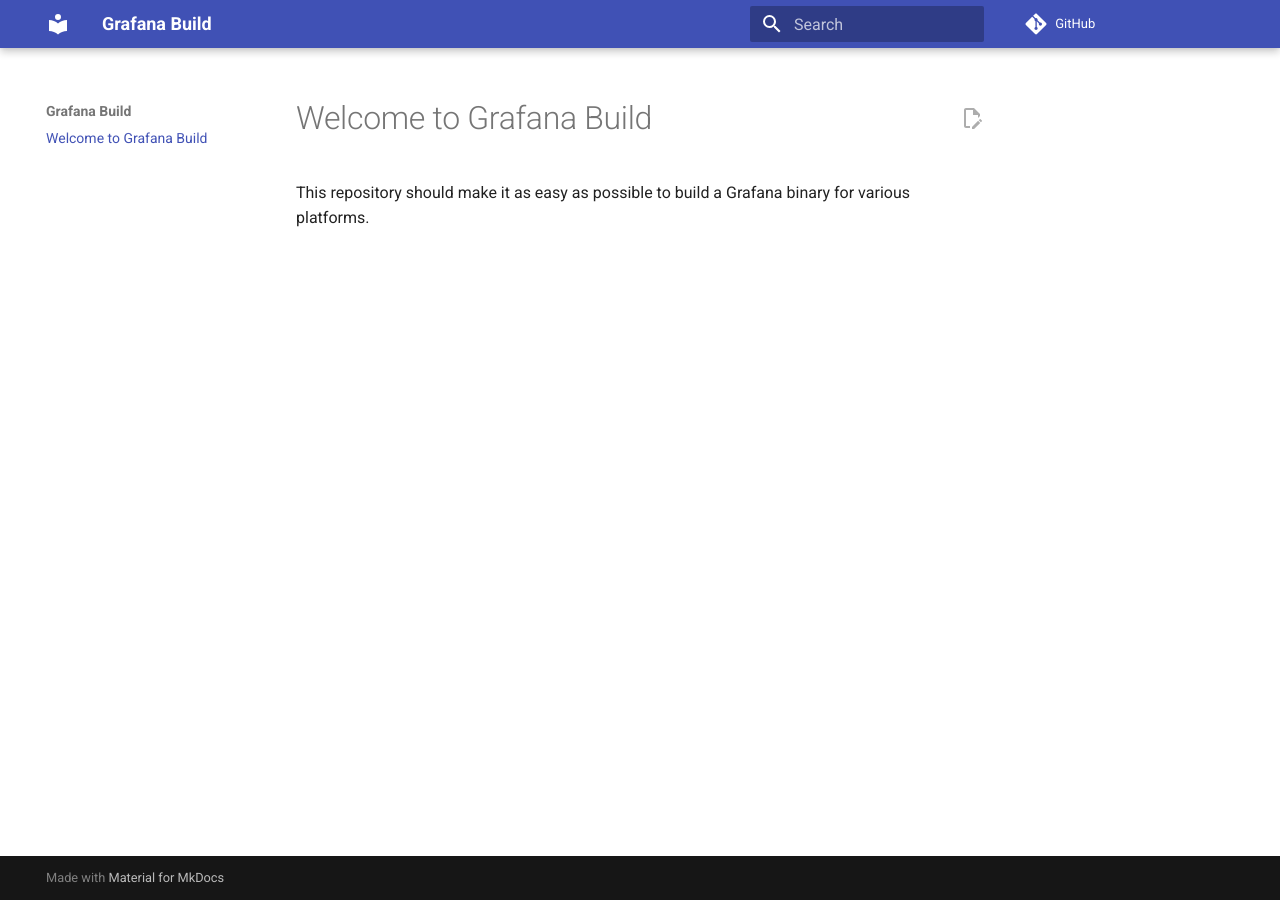
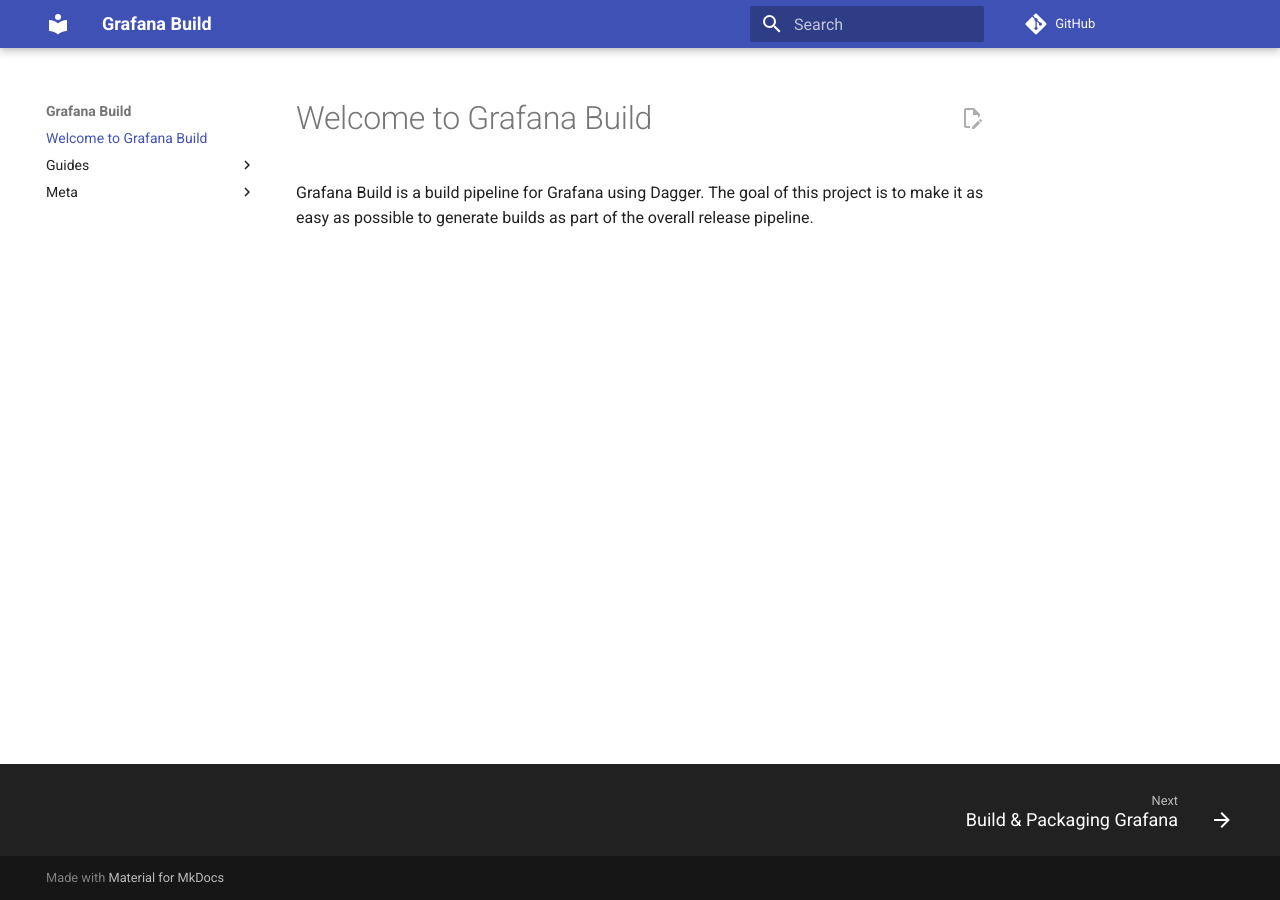
Before and after one commit to grafana/grafana-build, an MkDocs documentation site: the page built from docs/index.md, in a window 1280 px wide. Built offline with MkDocs 1.6.1 and Material for MkDocs 9.7.7, drawn with Linux system fonts in a browser that asks for light colours; comment, search, counter and statistics services are not loaded.

Commit message:
docs: Add userguide for building & packaging

```diff
--- a/docs/index.md
+++ b/docs/index.md
@@ -1,3 +1,4 @@
 # Welcome to Grafana Build
 
-This repository should make it as easy as possible to build a Grafana binary for various platforms.
+Grafana Build is a build pipeline for Grafana using Dagger.
+The goal of this project is to make it as easy as possible to generate builds as part of the overall release pipeline.
--- a/mkdocs.yml
+++ b/mkdocs.yml
@@ -8,6 +8,10 @@ markdown_extensions:
           format: !!python/name:pymdownx.superfences.fence_code_format
 nav:
   - index.md
+  - "Guides":
+    - guides/building.md
+  - "Meta":
+    - meta/docs.md
 repo_url: https://github.com/grafana/grafana-build
 site_name: Grafana Build
 theme:
```
Also changed, not shown: docs/guides/building.md (added, +14 -0 lines), docs/meta/docs.md (added, +10 -0 lines).
